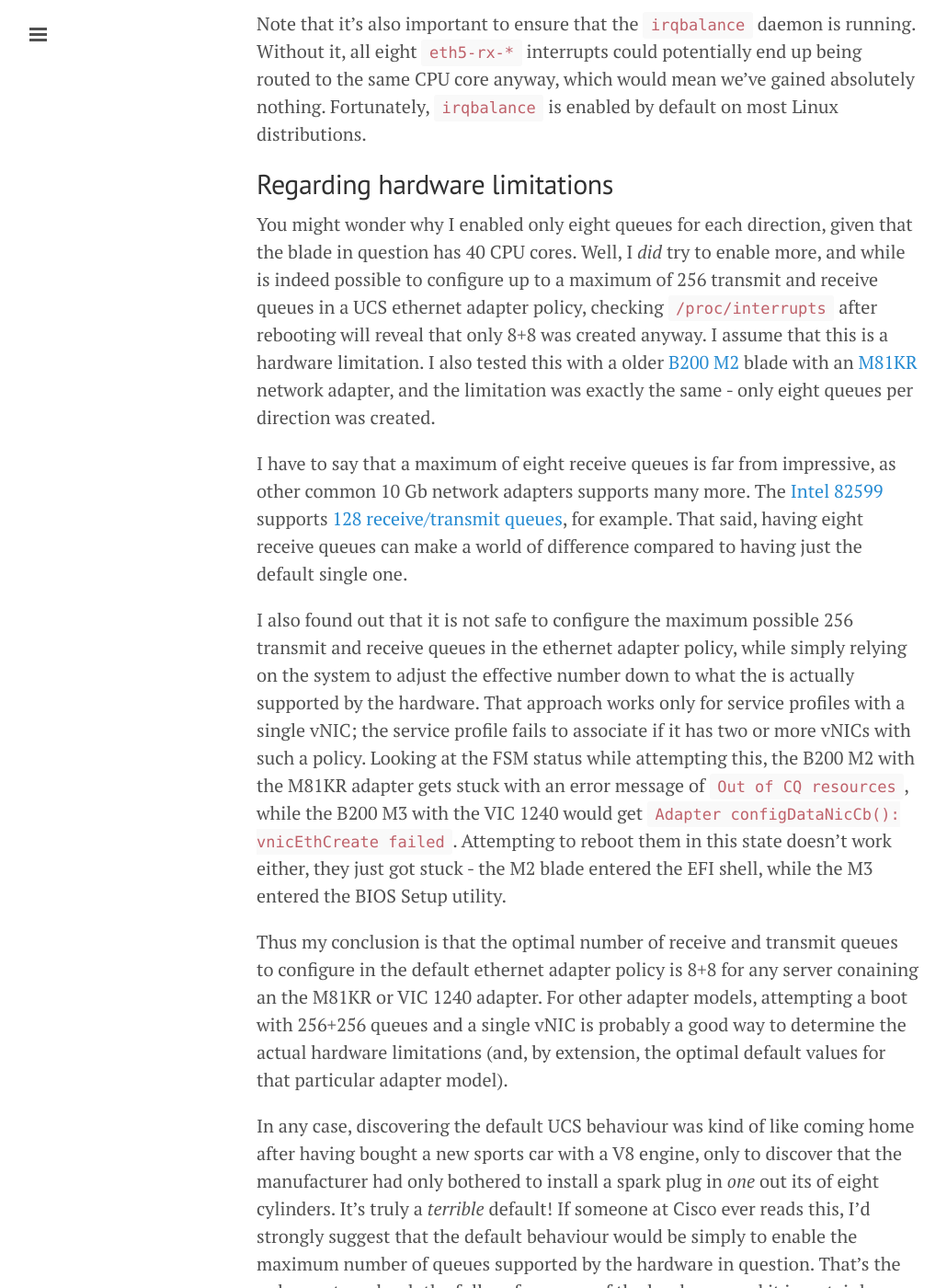
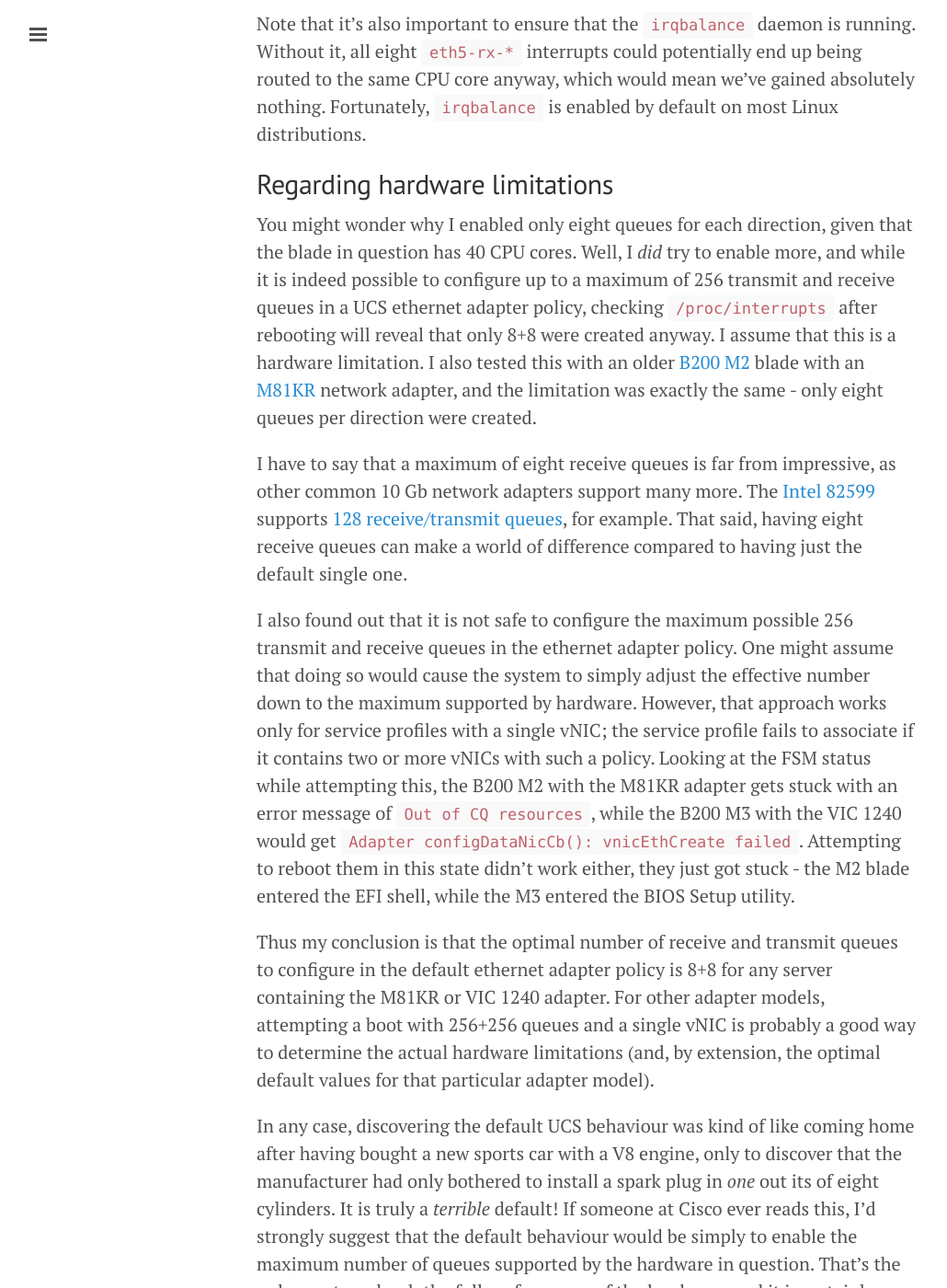
Before and after one commit to toreanderson/toreanderson.github.io, a Jekyll site: the page built from _posts/2015-10-08-cisco-ucs-multi-queue-nics-and-rss.markdown, in a window 1280 px wide and 1400 px high, scrolled down 7134 px. Shown: the whole window at 92% size, without its empty margins (1-1031 px from the left). Built offline with Jekyll 4.4.1, drawn with Linux system fonts in a browser that asks for light colours; Markdown is read by kramdown in place of the engine named in the settings; some of the changed text lies outside the part shown.

Commit message:
more syntax fixes

```diff
--- a/_posts/2015-10-08-cisco-ucs-multi-queue-nics-and-rss.markdown
+++ b/_posts/2015-10-08-cisco-ucs-multi-queue-nics-and-rss.markdown
@@ -72,9 +72,9 @@ Only a *single* receive queue! In other words, the server's network adapter did
 not appear to be [multi-queue
 NIC](https://en.wikipedia.org/wiki/Network_interface_controller#MULTIQUEUE).
 This in turn meant that every incoming packet during the problematic period
-would have been processed by *single* CPU core, which would in all likelihood
-was completely overloaded while all the other 39 CPU cores was just sitting
-there with almost nothing to do.
+would have been processed by *single* CPU core. This CPU core would in all
+likelihood have been completely overloaded, while all the other 39 CPU cores
+were just sitting there with almost nothing to do.
 
 ## Enabling multiple queues and Receive-side Scaling
 
@@ -242,18 +242,18 @@ distributions.
 
 You might wonder why I enabled only eight queues for each direction, given that
 the blade in question has 40 CPU cores. Well, I *did* try to enable more, and
-while is indeed possible to configure up to a maximum of 256 transmit and
+while it is indeed possible to configure up to a maximum of 256 transmit and
 receive queues in a UCS ethernet adapter policy, checking `/proc/interrupts`
-after rebooting will reveal that only 8+8 was created anyway. I assume that
-this is a hardware limitation. I also tested this with a older [B200
+after rebooting will reveal that only 8+8 were created anyway. I assume that
+this is a hardware limitation. I also tested this with an older [B200
 M2](http://www.cisco.com/c/en/us/products/servers-unified-computing/ucs-b200-m2-blade-server/index.html)
 blade with an
 [M81KR](http://www.cisco.com/c/en/us/products/interfaces-modules/ucs-m81kr-virtual-interface-card/index.html)
 network adapter, and the limitation was exactly the same - only eight queues
-per direction was created.
+per direction were created.
 
 I have to say that a maximum of eight receive queues is far from impressive, as
-other common 10 Gb network adapters supports many more. The [Intel
+other common 10 Gb network adapters support many more. The [Intel
 82599](http://www.intel.com/content/www/us/en/embedded/products/networking/82599-10-gigabit-ethernet-controller-family.html)
 supports [128 receive/transmit
 queues](http://www.intel.com/content/dam/www/public/us/en/documents/product-briefs/82599-10-gbe-controller-brief.pdf),
@@ -261,28 +261,28 @@ for example. That said, having eight receive queues can make a world of
 difference compared to having just the default single one.
 
 I also found out that it is not safe to configure the maximum possible 256
-transmit and receive queues in the ethernet adapter policy, while simply
-relying on the system to adjust the effective number down to what the is
-actually supported by the hardware. That approach works only for service
-profiles with a single vNIC; the service profile fails to associate if it has
-two or more vNICs with such a policy. Looking at the FSM status while
-attempting this, the B200 M2 with the M81KR adapter gets stuck with an error
-message of `Out of CQ resources`, while the B200 M3 with the VIC 1240 would get
-`Adapter configDataNicCb(): vnicEthCreate failed`. Attempting to reboot them in
-this state doesn't work either, they just got stuck - the M2 blade entered the
-EFI shell, while the M3 entered the BIOS Setup utility.
+transmit and receive queues in the ethernet adapter policy. One might assume
+that doing so would cause the system to simply adjust the effective number down
+to the maximum supported by hardware. However, that approach works only for
+service profiles with a single vNIC; the service profile fails to associate if
+it contains two or more vNICs with such a policy. Looking at the FSM status
+while attempting this, the B200 M2 with the M81KR adapter gets stuck with an
+error message of `Out of CQ resources`, while the B200 M3 with the VIC 1240
+would get `Adapter configDataNicCb(): vnicEthCreate failed`. Attempting to
+reboot them in this state didn't work either, they just got stuck - the M2
+blade entered the EFI shell, while the M3 entered the BIOS Setup utility.
 
 Thus my conclusion is that the optimal number of receive and transmit queues to
 configure in the default ethernet adapter policy is 8+8 for any server
-conaining an the M81KR or VIC 1240 adapter. For other adapter models,
-attempting a boot with 256+256 queues and a single vNIC is probably a good way
-to determine the actual hardware limitations (and, by extension, the optimal
+containing the M81KR or VIC 1240 adapter. For other adapter models, attempting
+a boot with 256+256 queues and a single vNIC is probably a good way to
+determine the actual hardware limitations (and, by extension, the optimal
 default values for that particular adapter model).
 
 In any case, discovering the default UCS behaviour was kind of like coming home
 after having bought a new sports car with a V8 engine, only to discover that
 the manufacturer had only bothered to install a spark plug in *one* out its of
-eight cylinders. It's truly a *terrible* default! If someone at Cisco ever
+eight cylinders. It is truly a *terrible* default! If someone at Cisco ever
 reads this, I'd strongly suggest that the default behaviour would be simply to
 enable the maximum number of queues supported by the hardware in question.
 That's the only way to unleash the full performance of the hardware, and it is
```
Also changed, not shown: other parts of _posts/2015-10-08-cisco-ucs-multi-queue-nics-and-rss.markdown (+5 -5 lines).
